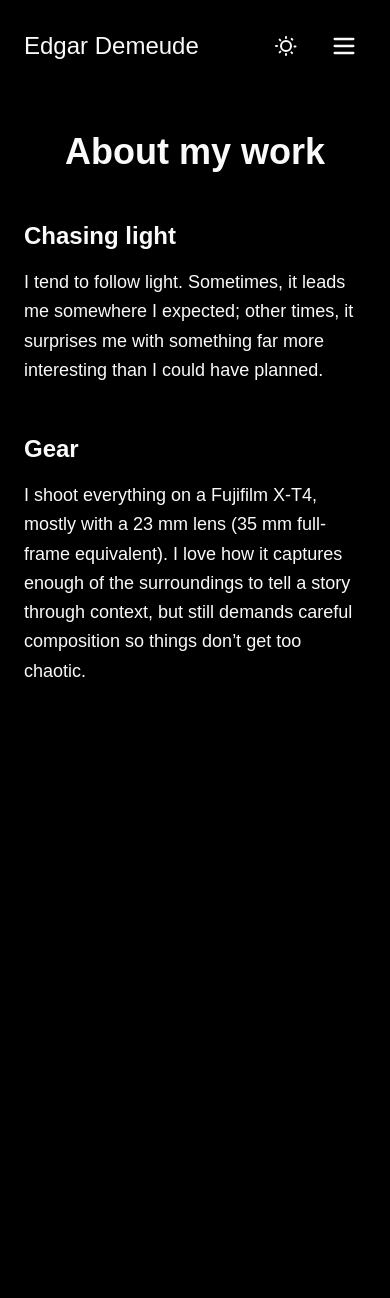
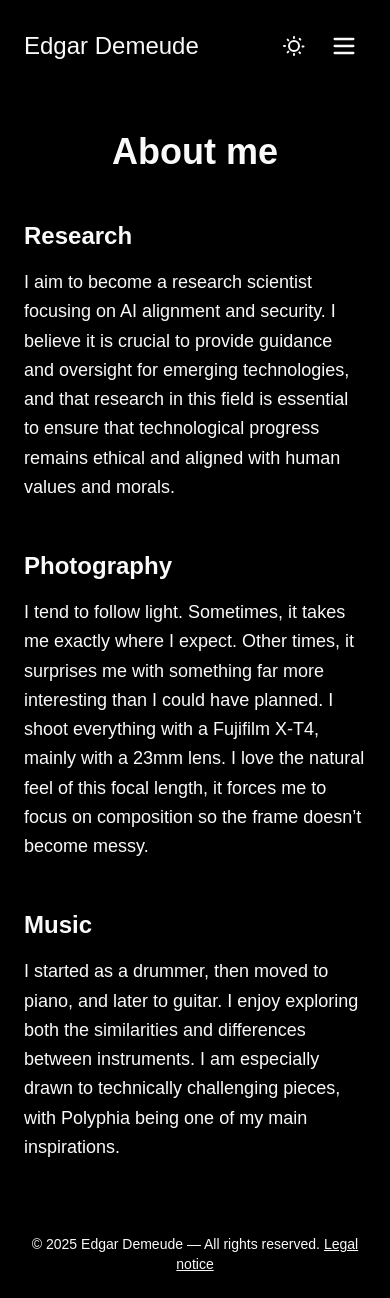
Before and after one commit to edgar-demeude/portfolio, a Next.js app: page /about in a window 390 px wide. Before the commit the page ends 928 px from the top, so only its background shows below. Built offline with nearby package versions, Linux system fonts and the light colour scheme; a web font is replaced by a local one.

Commit message:
Revamp site structure: add Research, Photography, Videos, Music sections; redirect Home to Photography; update navbar routing, desktop right-aligned, mobile full-screen menu with Projects submenu, spacing and opaque black background, improved responsiveness and alignment

```diff
--- a/src/app/about/page.tsx
+++ b/src/app/about/page.tsx
@@ -16,8 +16,6 @@ const itemVariants = {
 export default function AboutPage() {
   useEffect(() => {
     window.scrollTo(0, 0);
-    document.body.classList.add('no-scroll');
-    return () => document.body.classList.remove('no-scroll');
   }, []);
 
   return (
@@ -28,30 +26,41 @@ export default function AboutPage() {
         initial="hidden"
         animate="visible"
       >
+        {/* Title */}
         <motion.h1 className="text-4xl font-bold text-center" variants={itemVariants}>
-          About my work
+          About me
         </motion.h1>
 
-        {/* <motion.p className="text-lg italic leading-relaxed" variants={itemVariants}>
-          Photography and video started as a hobby, but quickly became a way for me to slow down and truly look around.
-          It helped me see the beauty in the little things we usually pass by without noticing.
-        </motion.p> */}
-
+        {/* Research */}
         <motion.div className="space-y-4" variants={itemVariants}>
           <motion.h2 className="text-2xl font-semibold" variants={itemVariants}>
-            Chasing light
+            Research
           </motion.h2>
           <motion.p className="text-lg leading-relaxed" variants={itemVariants}>
-            I tend to follow light. Sometimes, it leads me somewhere I expected; other times, it surprises me with something far more interesting than I could have planned.
+            I aim to become a research scientist focusing on AI alignment and security.
+            I believe it is crucial to provide guidance and oversight for emerging technologies, and that research in this field is essential to ensure that technological progress remains ethical and aligned with human values and morals.
           </motion.p>
         </motion.div>
 
+        {/* Photography */}
         <motion.div className="space-y-4" variants={itemVariants}>
           <motion.h2 className="text-2xl font-semibold" variants={itemVariants}>
-            Gear
+            Photography
           </motion.h2>
           <motion.p className="text-lg leading-relaxed" variants={itemVariants}>
-            I shoot everything on a Fujifilm X-T4, mostly with a 23 mm lens (35 mm full-frame equivalent). I love how it captures enough of the surroundings to tell a story through context, but still demands careful composition so things don’t get too chaotic.
+            I tend to follow light. Sometimes, it takes me exactly where I expect. Other times, it surprises me with something far more interesting than I could have planned.
+            I shoot everything with a Fujifilm X-T4, mainly with a 23mm lens. I love the natural feel of this focal length, it forces me to focus on composition so the frame doesn’t become messy.
+          </motion.p>
+        </motion.div>
+
+        {/* Music */}
+        <motion.div className="space-y-4" variants={itemVariants}>
+          <motion.h2 className="text-2xl font-semibold" variants={itemVariants}>
+            Music
+          </motion.h2>
+          <motion.p className="text-lg leading-relaxed" variants={itemVariants}>
+            I started as a drummer, then moved to piano, and later to guitar. I enjoy exploring both the similarities and differences between instruments.
+            I am especially drawn to technically challenging pieces, with Polyphia being one of my main inspirations.
           </motion.p>
         </motion.div>
       </motion.section>
--- a/src/app/components/clientLayout.tsx
+++ b/src/app/components/clientLayout.tsx
@@ -3,6 +3,7 @@
 import { motion } from 'framer-motion';
 import { ReactNode } from 'react';
 import Navbar from './navbar';
+import Footer from './footer';
 
 export default function ClientLayout({ children }: { children: ReactNode }) {
   return (
@@ -15,6 +16,7 @@ export default function ClientLayout({ children }: { children: ReactNode }) {
         transition={{ duration: 0.4 }}
       >
         {children}
+        <Footer />
       </motion.div>
     </>
   );
--- /dev/null
+++ b/src/app/components/footer.tsx
@@ -0,0 +1,23 @@
+'use client';
+
+import Link from 'next/link';
+
+export default function Footer() {
+  return (
+    <footer
+      className="w-full text-center text-sm text-neutral-500 dark:text-neutral-400 py-6"
+      style={{
+        background: 'var(--background)',
+        color: 'var(--foreground)',
+        borderTop: '1px solid var(--border)',
+      }}
+    >
+      <p className="px-4">
+        © {new Date().getFullYear()} Edgar Demeude — All rights reserved.
+        <Link href="/legal-notice" className="underline hover:opacity-70 ml-1">
+          Legal notice
+        </Link>
+      </p>
+    </footer>
+  );
+}
--- a/src/app/components/hoverFillText.tsx
+++ b/src/app/components/hoverFillText.tsx
@@ -112,7 +112,7 @@ export default function HoverFillText({ children, className, active = false }: H
           ? {
               fontWeight: 500,
               color: currentTheme === 'dark' ? '#fff' : '#000', // texte plein
-              cursor: 'default',
+              cursor: 'pointer',
               display: 'inline-block',
             }
           : {
--- a/src/app/components/navbar.tsx
+++ b/src/app/components/navbar.tsx
@@ -5,22 +5,15 @@ import ThemeBtn from './themeBtn';
 import HoverFillText from './hoverFillText';
 import Link from 'next/link';
 import { usePathname } from 'next/navigation';
-import { formatCollectionName } from '../utils/formatCollectionName';
-import { Menu, X } from 'lucide-react';
+import { Menu, X, ChevronDown, ChevronUp } from 'lucide-react';
+import { motion, AnimatePresence } from 'framer-motion';
 
 const SCROLL_THRESHOLD = 50;
-
-function getCurrentCollection(pathname: string): string | undefined {
-  const parts = pathname.split('/');
-  if (parts[1] === 'collections' && parts[2]) {
-    return decodeURIComponent(parts[2]);
-  }
-  return undefined;
-}
 
 export default function Navbar() {
   const [isScrolled, setIsScrolled] = useState(false);
   const [isOpen, setIsOpen] = useState(false);
+  const [isProjectsOpen, setIsProjectsOpen] = useState(false);
   const ticking = useRef(false);
   const pathname = usePathname();
 
@@ -38,12 +31,6 @@ export default function Navbar() {
     window.addEventListener('scroll', handleScroll, { passive: true });
     return () => window.removeEventListener('scroll', handleScroll);
   }, []);
-
-  const currentCollection = getCurrentCollection(pathname);
-
-  const isCollectionsActive =
-    pathname === '/collections' || pathname.startsWith('/collections/');
-  const isAboutActive = pathname === '/about' || pathname.startsWith('/about/');
 
   return (
     <header
@@ -64,81 +51,90 @@ export default function Navbar() {
         Edgar Demeude
       </Link>
 
-      {/* Center (desktop only) */}
-      <div className="hidden md:flex flex-1 justify-center">
-        {currentCollection && (
-          <span className="text-2xl font-medium">
-            {formatCollectionName(currentCollection)}
-          </span>
-        )}
-      </div>
+      {/* Desktop nav */}
+      <nav className="hidden md:flex flex-1 justify-end items-center space-x-6">
+        <Link href="/research" className={pathname.startsWith('/research') ? 'font-semibold' : ''}>
+          <HoverFillText active={pathname.startsWith('/research')}>Research</HoverFillText>
+        </Link>
+        <Link href="/photography" className={pathname.startsWith('/photography') ? 'font-semibold' : ''}>
+          <HoverFillText active={pathname.startsWith('/photography')}>Photography</HoverFillText>
+        </Link>
+        <Link href="/videos" className={pathname.startsWith('/videos') ? 'font-semibold' : ''}>
+          <HoverFillText active={pathname.startsWith('/videos')}>Videos</HoverFillText>
+        </Link>
+        <Link href="/music" className={pathname.startsWith('/music') ? 'font-semibold' : ''}>
+          <HoverFillText active={pathname.startsWith('/music')}>Music</HoverFillText>
+        </Link>
+        <Link href="/about" className={pathname.startsWith('/about') ? 'font-semibold' : ''}>
+          <HoverFillText active={pathname.startsWith('/about')}>About</HoverFillText>
+        </Link>
 
-      {/* Right */}
-      <div className="flex items-center space-x-4 z-40">
-        {/* Menu desktop */}
-        <nav className="hidden md:flex space-x-6">
-          {isCollectionsActive ? (
-            <HoverFillText active className="font-medium">
-              Collections
-            </HoverFillText>
-          ) : (
-            <Link href="/collections">
-              <HoverFillText className="font-medium">Collections</HoverFillText>
-            </Link>
-          )}
-
-          {isAboutActive ? (
-            <HoverFillText active className="font-medium">
-              About
-            </HoverFillText>
-          ) : (
-            <Link href="/about">
-              <HoverFillText className="font-medium">About</HoverFillText>
-            </Link>
-          )}
+        {/* Language & Theme */}
+        <button aria-label="Change language" className="w-10 h-10 rounded-full flex items-center justify-center hover:opacity-70 transition-all duration-300">
+          En
+        </button>
+        <ThemeBtn />
       </nav>
 
+      {/* Mobile burger */}
+      <div className="md:hidden flex items-center space-x-2">
         <ThemeBtn />
-
-        {/* Burger mobile */}
-        <button
-          className="md:hidden p-2"
-          onClick={() => setIsOpen(prev => !prev)}
-          aria-label="Toggle menu"
-        >
+        <button className="p-2" onClick={() => setIsOpen(prev => !prev)} aria-label="Toggle menu">
           {isOpen ? <X size={28} /> : <Menu size={28} />}
         </button>
       </div>
 
-      {/* Full-screen mobile menu*/}
-      <div
-        className={`
-          fixed inset-0 min-h-screen min-w-full
-          flex flex-col items-center justify-center
-          text-3xl space-y-10
-          transition-opacity duration-300
-          ${isOpen ? 'opacity-100 visible z-50' : 'opacity-0 invisible'}
-        `}
-        style={{
-          background: 'var(--background)',
-          color: 'var(--foreground)',
-        }}
+      {/* Mobile full-screen menu */}
+      {isOpen && (
+        <motion.div
+          key="mobile-menu"
+          initial={{ opacity: 0 }}
+          animate={{ opacity: 1 }}
+          exit={{ opacity: 0 }}
+          className="fixed inset-0 z-50 bg-black flex flex-col items-center justify-center text-3xl space-y-6"
         >
+          {/* Close button */}
           <button
-          className="absolute top-6 right-6 p-2"
+            className="absolute top-6 right-6 p-2 text-white"
             onClick={() => setIsOpen(false)}
             aria-label="Close menu"
           >
             <X size={32} />
           </button>
 
-        <Link href="/collections" onClick={() => setIsOpen(false)}>
-          Collections
-        </Link>
-        <Link href="/about" onClick={() => setIsOpen(false)}>
-          About
-        </Link>
+          <Link href="/" onClick={() => setIsOpen(false)} className="py-3 text-white">Home</Link>
+          <Link href="/research" onClick={() => setIsOpen(false)} className="py-3 text-white">Research</Link>
+
+          {/* Projects submenu */}
+          <div className="w-full flex flex-col items-center">
+            <button
+              className="flex items-center space-x-2 py-3 font-medium text-white"
+              onClick={() => setIsProjectsOpen(prev => !prev)}
+            >
+              <span>Projects</span>
+              {isProjectsOpen ? <ChevronUp size={20} /> : <ChevronDown size={20} />}
+            </button>
+            <AnimatePresence>
+              {isProjectsOpen && (
+                <motion.div
+                  key="projects-submenu"
+                  initial={{ height: 0, opacity: 0 }}
+                  animate={{ height: 'auto', opacity: 1 }}
+                  exit={{ height: 0, opacity: 0 }}
+                  transition={{ duration: 0.3 }}
+                  className="flex flex-col items-center mt-3 space-y-3 pl-6 border-l border-white"
+                >
+                  <Link href="/photography" onClick={() => setIsOpen(false)} className="text-white">Photography</Link>
+                  <Link href="/videos" onClick={() => setIsOpen(false)} className="text-white">Videos</Link>
+                  <Link href="/music" onClick={() => setIsOpen(false)} className="text-white">Music</Link>
+                </motion.div>
+              )}
+            </AnimatePresence>
           </div>
+
+          <Link href="/about" onClick={() => setIsOpen(false)} className="py-3 text-white">About</Link>
+        </motion.div>
+      )}
     </header>
   );
 }
--- a/src/app/components/photoGrid.tsx
+++ b/src/app/components/photoGrid.tsx
@@ -11,9 +11,9 @@ type PhotoGridProps = {
 export default function PhotoGrid({ photos, onPhotoClick, className }: PhotoGridProps) {
   // Desktop : 3 columns
   const distributeDesktop = () => {
-    const columns: { src: string; originalIndex: number }[][] = [[], [], []];
+    const columns: { src: string; originalIndex: number }[][] = [[], [], [], []];
     photos.forEach((src, index) => {
-      columns[index % 3].push({ src, originalIndex: index });
+      columns[index % 4].push({ src, originalIndex: index });
     });
     return columns;
   };
--- /dev/null
+++ b/src/app/legal-notice/page.tsx
@@ -0,0 +1,21 @@
+export default function LegalNotice() {
+  return (
+    <div className="max-w-3xl mx-auto px-6 py-12 text-lg leading-relaxed">
+      <h1 className="text-3xl font-semibold mb-6">Legal Notice</h1>
+
+      <p>
+        All photographs displayed on this website are the exclusive property of{' '}
+        <strong>Edgar Demeude</strong>. Any reproduction, modification, or distribution,
+        even partial, is strictly prohibited without prior written permission.
+      </p>
+
+      <p className="mt-4">
+        For any inquiries, please contact:{' '}
+        <a href="mailto:edgardemeude@proton.me" className="underline hover:opacity-70">
+          edgardemeude@proton.me
+        </a>
+      </p>
+
+    </div>
+  );
+}
--- a/src/app/gallery/page.tsx
+++ b/src/app/photography/gallery/page.tsx
@@ -2,9 +2,9 @@
 import { useSearchParams } from 'next/navigation';
 import { useEffect, useState, Suspense } from 'react';
 import useLenisScroll from '@/app/hooks/useLenisScroll';
-import PhotoGrid from '../components/photoGrid';
-import { formatCollectionName } from '../utils/formatCollectionName';
-import Lightbox from '../components/lightbox';
+import PhotoGrid from '../../components/photoGrid';
+import { formatCollectionName } from '../../utils/formatCollectionName';
+import Lightbox from '../../components/lightbox';
 
 type Collection = {
   folder: string;
--- a/src/app/collections/page.tsx
+++ b/src/app/photography/page.tsx
@@ -57,7 +57,7 @@ export default function CollectionsPage() {
             "
             variants={itemVariants}
           >
-            <Link href={`/gallery?collection=${encodeURIComponent(collection.folder)}`}>
+            <Link href={`/photography/gallery?collection=${encodeURIComponent(collection.folder)}`}>
               {collection.previewImage && (
                 <motion.img
                   src={collection.previewImage}
```
Also changed, not shown: src/app/page.tsx (+40 -1 lines). Lines whose indentation alone changed are shown as unchanged.
